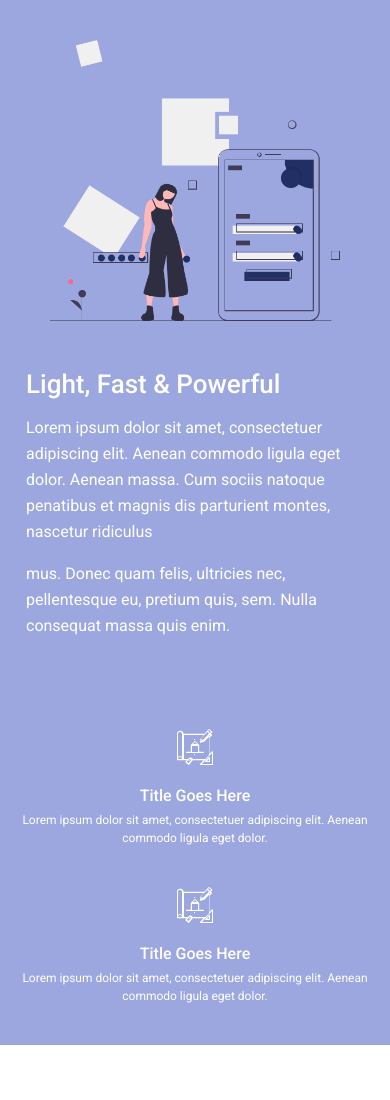
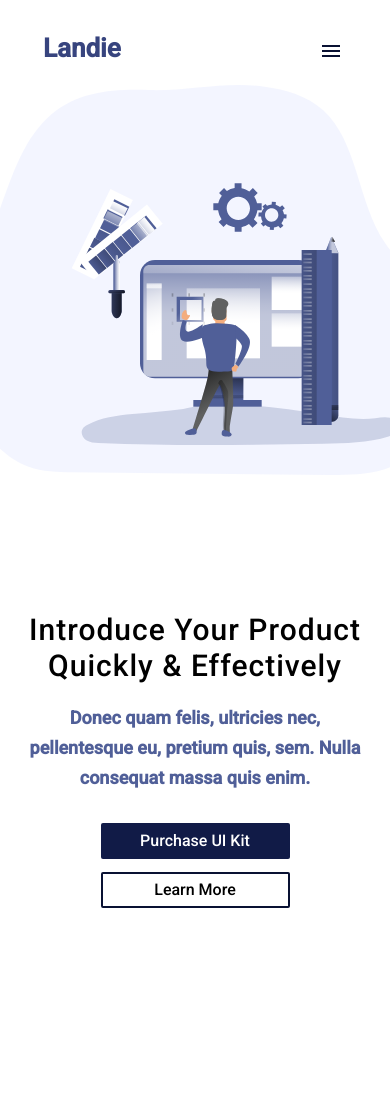
Before and after one commit to ZhanbolotAbdrasilov17/command_project, a plain HTML site: page index.html in a window 390 px wide. Shown: the top 1100 px of the page. Drawn offline with Linux system fonts and the light colour scheme.

Commit message:
full main and header parts

```diff
--- a/css/container.css
+++ b/css/container.css
@@ -1,3 +1,4 @@
+
 .container{
     max-width: 1110px;
     margin: 0 auto;
--- /dev/null
+++ b/css/header.css
@@ -0,0 +1,102 @@
+.header-inner {
+    display: flex;
+    justify-content: space-between;
+    align-items: center;
+    max-width: 100%;
+    padding: 20px 12% 0 6.9%;
+
+}
+.base-line {
+    background-image: url(../img/ic_baseline-menu.png);
+    background-repeat: none;
+    width: 24px;
+    height: 24px;
+    display: none;
+}
+
+.left-part {
+    display: flex;
+    gap: 60px;
+}
+.middle-part {
+    font-weight: 900;
+    font-size: 26px;
+    color: #37447E;
+
+}
+ul * {
+    color: #37447E;
+    font-weight: 400;
+    font-size: 14px;
+}
+.button-right-part {
+    appearance: none;
+    background-color: transparent;
+    border: none;
+    width: 160px;
+    height: 26px;
+    background-color: #111B47;
+    color: white;
+    font-size: 12px;
+
+
+}
+@media screen and (max-width: 750px) {
+    .base-line {
+        display: block;
+        margin: 19px 0 0 0;
+    }
+    .left-part {
+        display: none;
+    }
+    .right-part {
+        display: none;
+    }
+    .middle-part {
+        padding: 12px 0 0 16px ;
+        margin-right: -300px;
+    }
+}
+
+.scrapper {
+    background-image: url(../img/designer_1\ \(1\).svg);
+    background-repeat: no-repeat;
+    height: 150vh;
+    background-size: auto calc(100vh + 400px) ;
+    background-position: calc(100% + 430px) -45px;
+}
+
+@media screen and (max-width:1180px) {
+    .scrapper {
+        background-position: calc(100% + 610px) -45px;
+        background-size: auto calc(100vh + 100px);
+
+    }
+}
+@media screen and (max-width:1000px) {
+    .scrapper {
+        background-position: calc(100% + 670px) -45px;
+    }
+}
+@media screen and (max-width:950px) {
+    .scrapper {
+        background-position: calc(100% + 710px) -45px;
+    }
+}
+@media screen and (max-width:900px) {
+    .scrapper {
+        background-position: calc(100% + 770px) -45px;
+    }
+}
+@media screen and (max-width:825px) {
+    .scrapper {
+        background-position: calc(100% + 830px) -45px;
+    }
+}
+@media screen and (max-width:600px) {
+    .scrapper {
+        background-position: center 30px;
+        background-size: 500px 500px;
+    }
+
+}
--- /dev/null
+++ b/css/main.css
@@ -0,0 +1,112 @@
+.main-inner {
+    max-width: 100%;
+    height: 100vh;
+    padding: 230px 0 0 6.7%;
+    display: flex;
+    flex-direction: column;
+
+}
+
+.title-1 {
+    font-weight: 500;
+    font-size: 50px;
+    letter-spacing: 1px;
+    width: 539px;
+    line-height: 66px;
+    padding-bottom: 20px;
+}
+
+.text-1 {
+    width: 539px;
+    height: 164px;
+
+}
+.text-1 * {
+    color: #505F98;
+}
+.p-top {
+    font-size: 18px;
+    font-weight: 400;
+    line-height: 30px;
+}
+.p-bottom {
+    font-size: 18px;
+    font-weight: 700;
+    line-height: 30px;
+}
+.buttons {
+
+    display: flex;
+    gap: 30px;
+    margin-top: 30px;
+
+}
+.button-left {
+    width: 189px;
+    height: 36px;
+    border-radius: 2px ;
+    background-color: #111B47;
+    color: white;
+    font-size: 16px;
+    font-weight: 500;
+    display: flex;
+    justify-content: center;
+    align-items: center;
+}
+.button-left:hover {
+    background-color: #273880;
+}
+.button-right {
+    width: 189px;
+    height: 36px;
+    border-radius: 2px;
+    font-size: 16px;
+    font-weight: 500;
+    display: flex;
+    justify-content: center;
+    align-items: center;
+    border: 2px solid #091133;
+}
+.button-right:hover {
+    background-color: #273880;
+    color: white;
+}
+
+@media screen and (max-width:600px) {
+    .main-inner {
+        padding: 0;
+        display: flex;
+        flex-direction: column;
+        align-items: center;
+        justify-content: center;
+    }
+    .title-1 {
+        font-size: 30px;
+        line-height: 35.16px;
+        width: 343px ;
+        margin: 550px 0px 0 0px;
+        text-align: center;
+        padding: 0;
+
+    }
+    .p-top {
+        display: none;
+
+    }
+    .text-1 {
+        width: 343px;
+        height: 164px;
+        text-align: center;
+        margin-top: 20px;
+    }
+    .p-bottom {
+        text-align: center;
+
+    }
+    .buttons {
+        flex-direction: column;
+        padding: 0;
+        gap: 13px;
+
+    }
+}
--- a/index.html
+++ b/index.html
@@ -10,6 +10,38 @@
 </head>
 
 <body>
+<div class="scrapper">
+    <header>
+        <div class="header-inner">
+
+            <ul class="left-part">
+                <li>Home</li>
+                <li>About</li>
+                <li>Contact</li>
+            </ul>
+            <div class="middle-part">Landie</div>
+            <div class="right-part">
+                <button class="button-right-part">Buy Now</button>
+            </div>
+            <div class="base-line"></div>
+        </div>
+    </header>
+
+    <main>
+        <div class="main-inner">
+            <div class="title-1">Introduce Your Product Quickly & Effectively</div>
+            <div class="text-1">
+                <p class="p-top">Lorem ipsum dolor sit amet, consectetuer adipiscing elit. Aenean commodo ligula eget dolor. Aenean massa. Cum sociis natoque penatibus et magnis dis parturient montes, nascetur ridiculus</p>
+                <p class="p-bottom">Donec quam felis, ultricies nec, pellentesque eu, pretium quis, sem. Nulla consequat massa quis enim.</p>
+            </div>
+            <div class="buttons">
+                <div class="button-left">Purchase UI Kit</div>
+                <div class="button-right">Learn More</div>
+            </div>
+        </div>
+    </main>
+</div>
+
 <div class="container">
     <div class="all_right_block">
         <img src="./img/undraw_mobile_login_ikmv.png" alt="">
--- a/styles.css
+++ b/styles.css
@@ -2,6 +2,8 @@
 @import url(./css/container.css);
 
 @import url(./css/card.css);
+@import url(./css/main.css);
+@import url(./css/header.css);
 
 * {
     padding: 0;
@@ -10,3 +12,11 @@
     font-family: 'Roboto', sans-serif;
 
 }
+body {
+    margin: 0;
+    padding: 0;
+
+}
+ul, li {
+    list-style: none;
+}
```
Also changed, not shown: img/designer_1 (1).svg (added), img/ic_baseline-menu.png (added).
